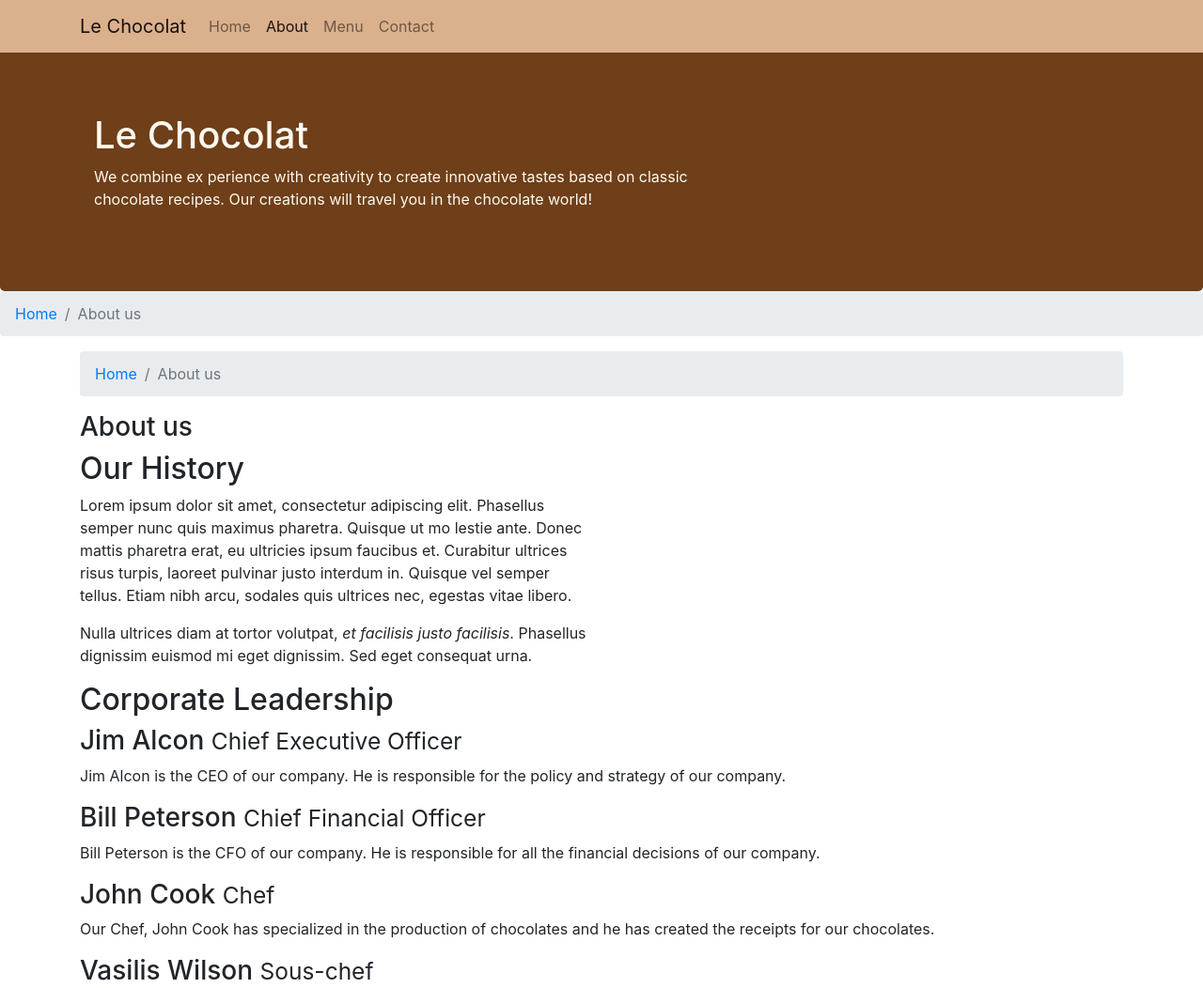
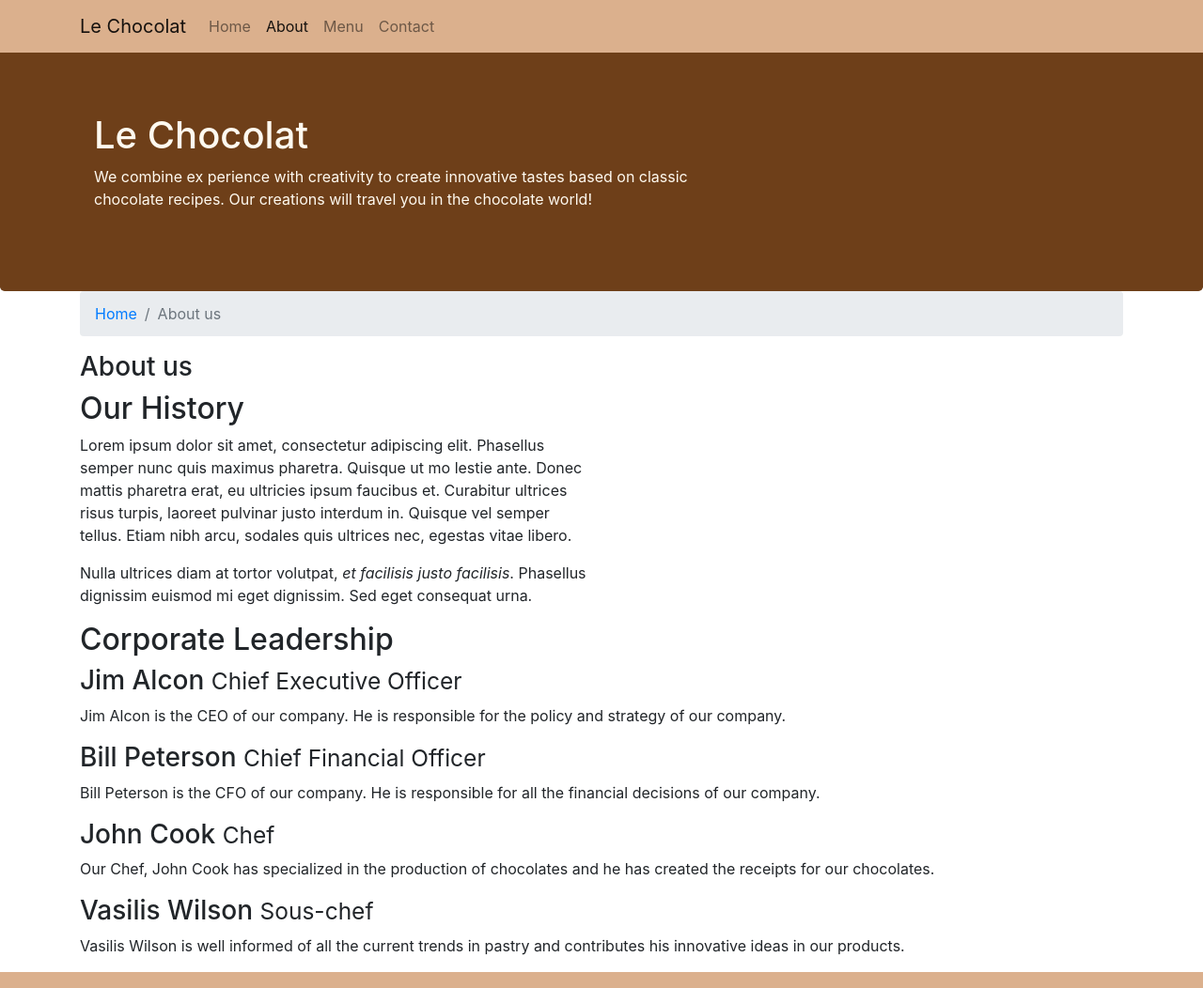
Before and after one commit to alimuzzaman764/Lechocolate, a website: page aboutus.html in a window 1280 px wide. Shown: the top 1052 px of the page at 94% size. Drawn offline with nearby package versions, Linux system fonts and the light colour scheme.

Commit message:
Navbar and Breadcrumbs

```diff
--- a/aboutus.html
+++ b/aboutus.html
@@ -55,14 +55,10 @@
                     </div>
                 </div>
     </header>
-    <nav aria-label="breadcrumb">
-        <ol class="breadcrumb">
-            <li class="breadcrumb-item"><a href="./index.html">Home</a></li>
-            <li class="breadcrumb-item active" aria-current="page">About us</li>
-        </ol>
-    </nav>
 
-    <div class="container">
+
+    <div class="container"><nav aria-label="breadcrumb">
+
             <nav aria-label="breadcrumb">
                     <ol class="breadcrumb">
                       <li class="breadcrumb-item"><a href="./index.html">Home</a></li>
```
Also changed, not shown: index.html (+6 -0 lines).
